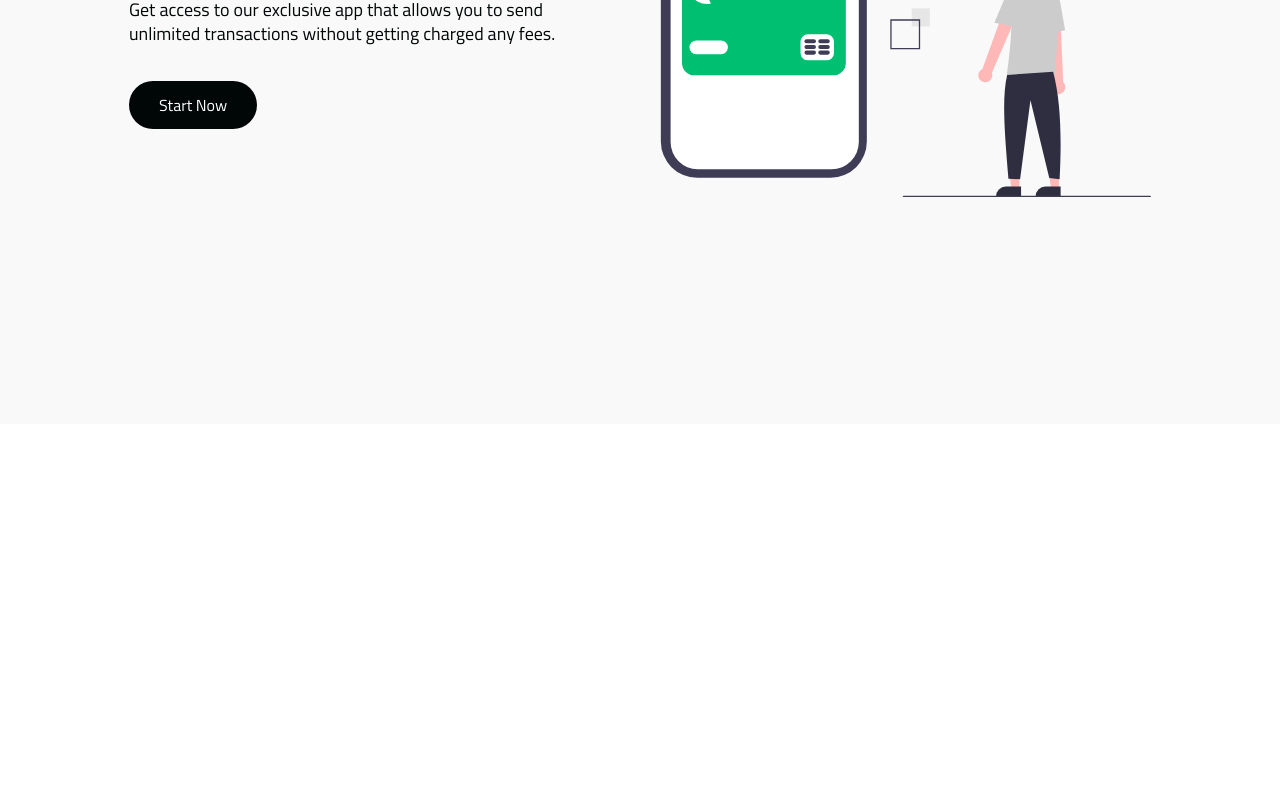
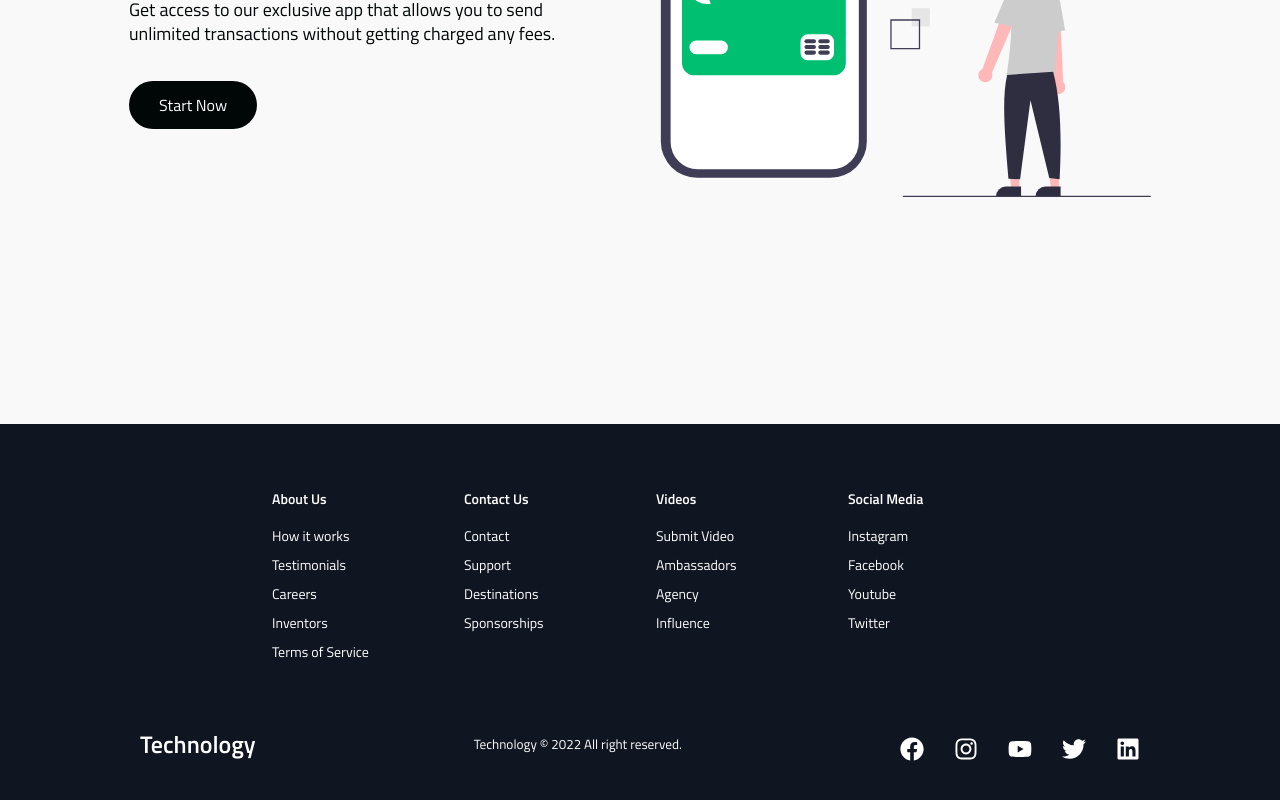
Before and after one commit to Pedrogj/React-Website, a React (Create React App) app: page / in a window 1280 px wide. Shown: the part 3836-4636 px from the top of the page. Before the commit the page ends 4260 px from the top, so only its background shows below. Built offline with nearby package versions, Linux system fonts and the light colour scheme.

Commit message:
add footer

```diff
--- /dev/null
+++ b/src/components/footer/Footer.js
@@ -0,0 +1,90 @@
+import {
+  FaFacebook,
+  FaInstagram,
+  FaYoutube,
+  FaTwitter,
+  FaLinkedin,
+} from "react-icons/fa";
+import {
+  FooterContainer,
+  FooterLink,
+  FooterLinkTitle,
+  FooterLinksContainer,
+  FooterLinksItems,
+  FooterLinksWrapper,
+  FooterWrap,
+  SocialIcons,
+  SocialIconLink,
+  SocialLogo,
+  SocialMedia,
+  SocialMediaWrap,
+  WebsiteRights,
+} from "./FooterStyle";
+
+export const Footer = () => {
+  const date = new Date().getFullYear();
+  return (
+    <FooterContainer>
+      <FooterWrap>
+        <FooterLinksContainer>
+          <FooterLinksWrapper>
+            <FooterLinksItems>
+              <FooterLinkTitle>About Us</FooterLinkTitle>
+              <FooterLink to="/">How it works</FooterLink>
+              <FooterLink to="/">Testimonials</FooterLink>
+              <FooterLink to="/">Careers</FooterLink>
+              <FooterLink to="/">Inventors</FooterLink>
+              <FooterLink to="/">Terms of Service</FooterLink>
+            </FooterLinksItems>
+            <FooterLinksItems>
+              <FooterLinkTitle>Contact Us</FooterLinkTitle>
+              <FooterLink to="/">Contact</FooterLink>
+              <FooterLink to="/">Support</FooterLink>
+              <FooterLink to="/">Destinations</FooterLink>
+              <FooterLink to="/">Sponsorships</FooterLink>
+            </FooterLinksItems>
+            <FooterLinksItems>
+              <FooterLinkTitle>Videos</FooterLinkTitle>
+              <FooterLink to="/">Submit Video</FooterLink>
+              <FooterLink to="/">Ambassadors</FooterLink>
+              <FooterLink to="/">Agency</FooterLink>
+              <FooterLink to="/">Influence</FooterLink>
+            </FooterLinksItems>
+            <FooterLinksItems>
+              <FooterLinkTitle>Social Media</FooterLinkTitle>
+              <FooterLink to="/">Instagram</FooterLink>
+              <FooterLink to="/">Facebook</FooterLink>
+              <FooterLink to="/">Youtube</FooterLink>
+              <FooterLink to="/">Twitter</FooterLink>
+            </FooterLinksItems>
+          </FooterLinksWrapper>
+        </FooterLinksContainer>
+        <SocialMedia>
+          <SocialMediaWrap>
+            <SocialLogo to="/">Technology</SocialLogo>
+            <WebsiteRights>
+              Technology © {date} All right reserved.
+            </WebsiteRights>
+            <SocialIcons>
+              <SocialIconLink href="/" target="_blank" arial-label="Facebook">
+                <FaFacebook />
+              </SocialIconLink>
+              <SocialIconLink href="/" target="_blank" arial-label="Instagram">
+                <FaInstagram />
+              </SocialIconLink>
+              <SocialIconLink href="/" target="_blank" arial-label="Youtube">
+                <FaYoutube />
+              </SocialIconLink>
+              <SocialIconLink href="/" target="_blank" arial-label="Twitter">
+                <FaTwitter />
+              </SocialIconLink>
+              <SocialIconLink href="/" target="_blank" arial-label="Linkedin">
+                <FaLinkedin />
+              </SocialIconLink>
+            </SocialIcons>
+          </SocialMediaWrap>
+        </SocialMedia>
+      </FooterWrap>
+    </FooterContainer>
+  );
+};
--- /dev/null
+++ b/src/components/footer/FooterStyle.js
@@ -0,0 +1,113 @@
+import styled from "styled-components";
+import { Link } from "react-router-dom";
+
+export const FooterContainer = styled.footer`
+  background-color: #101522;
+`;
+
+export const FooterWrap = styled.div`
+  padding: 48px 24px;
+  display: flex;
+  flex-direction: column;
+  justify-content: center;
+  align-items: center;
+  max-width: 1100px;
+  margin: 0 auto;
+`;
+
+export const FooterLinksContainer = styled.div`
+  display: flex;
+  justify-content: center;
+
+  @media (max-width: 820px) {
+    padding-top: 32px;
+  }
+`;
+
+export const FooterLinksWrapper = styled.div`
+  display: flex;
+
+  @media (max-width: 820px) {
+    flex-direction: column;
+  }
+`;
+
+export const FooterLinksItems = styled.div`
+  display: flex;
+  flex-direction: column;
+  align-items: flex-start;
+  margin: 16px;
+  text-align: left;
+  width: 160px;
+  box-sizing: border-box;
+  color: #fff;
+
+  @media (max-width: 420px) {
+    margin: 0;
+    padding: 10px;
+    width: 100%;
+  }
+`;
+
+export const FooterLinkTitle = styled.h1`
+  font-size: 14px;
+  margin-bottom: 16px;
+`;
+
+export const FooterLink = styled(Link)`
+  color: #fff;
+  text-decoration: none;
+  margin-bottom: 0.5rem;
+  font-size: 14px;
+
+  &:hover {
+    color: #01bf71;
+    transition: 0.3s ease-in-out;
+  }
+`;
+
+export const SocialMedia = styled.section`
+  max-width: 1000px;
+  width: 100%;
+`;
+
+export const SocialMediaWrap = styled.div`
+  display: flex;
+  justify-content: space-between;
+  align-items: center;
+  max-width: 1100px;
+  margin: 40px auto 0 auto;
+
+  @media (max-width: 820px) {
+    flex-direction: column;
+  }
+`;
+
+export const SocialLogo = styled(Link)`
+  color: #fff;
+  justify-self: start;
+  cursor: pointer;
+  text-decoration: none;
+  font-size: 1.5rem;
+  display: flex;
+  align-items: center;
+  margin-bottom: 16px;
+  font-weight: bold;
+`;
+
+export const WebsiteRights = styled.small`
+  color: #fff;
+  margin-bottom: 16px;
+`;
+
+export const SocialIcons = styled.div`
+  display: flex;
+  justify-content: space-between;
+  align-items: center;
+  width: 240px;
+`;
+
+export const SocialIconLink = styled.a`
+  color: #fff;
+  font-size: 24px;
+`;
--- a/src/pages/home/Home.js
+++ b/src/pages/home/Home.js
@@ -1,4 +1,5 @@
 import { useState } from "react";
+import { Footer } from "../../components/footer/Footer";
 import { HeroSection } from "../../components/heroSection/HeroSection";
 import { InfoSection } from "../../components/infoSection/InfoSection";
 import { Navbar } from "../../components/navbar/Navbar";
@@ -22,6 +23,7 @@
       <InfoSection {...homeObjOne} />
       <ServicesInfo />
       <InfoSection {...homeObjThree} />
+      <Footer />
     </>
   );
 };
--- a/src/routers/AppRouter.js
+++ b/src/routers/AppRouter.js
@@ -1,10 +1,14 @@
-import { BrowserRouter } from "react-router-dom";
+import { BrowserRouter, Routes, Route } from "react-router-dom";
 import { Home } from "../pages/home/Home";
+import { SignIn } from "../pages/signIn/SignIn";
 
 export const AppRouter = () => {
   return (
     <BrowserRouter>
-      <Home />
+      <Routes>
+        <Route path="/" element={<Home />} />
+        <Route path="signin" element={<SignIn />} />
+      </Routes>
     </BrowserRouter>
   );
 };
```
